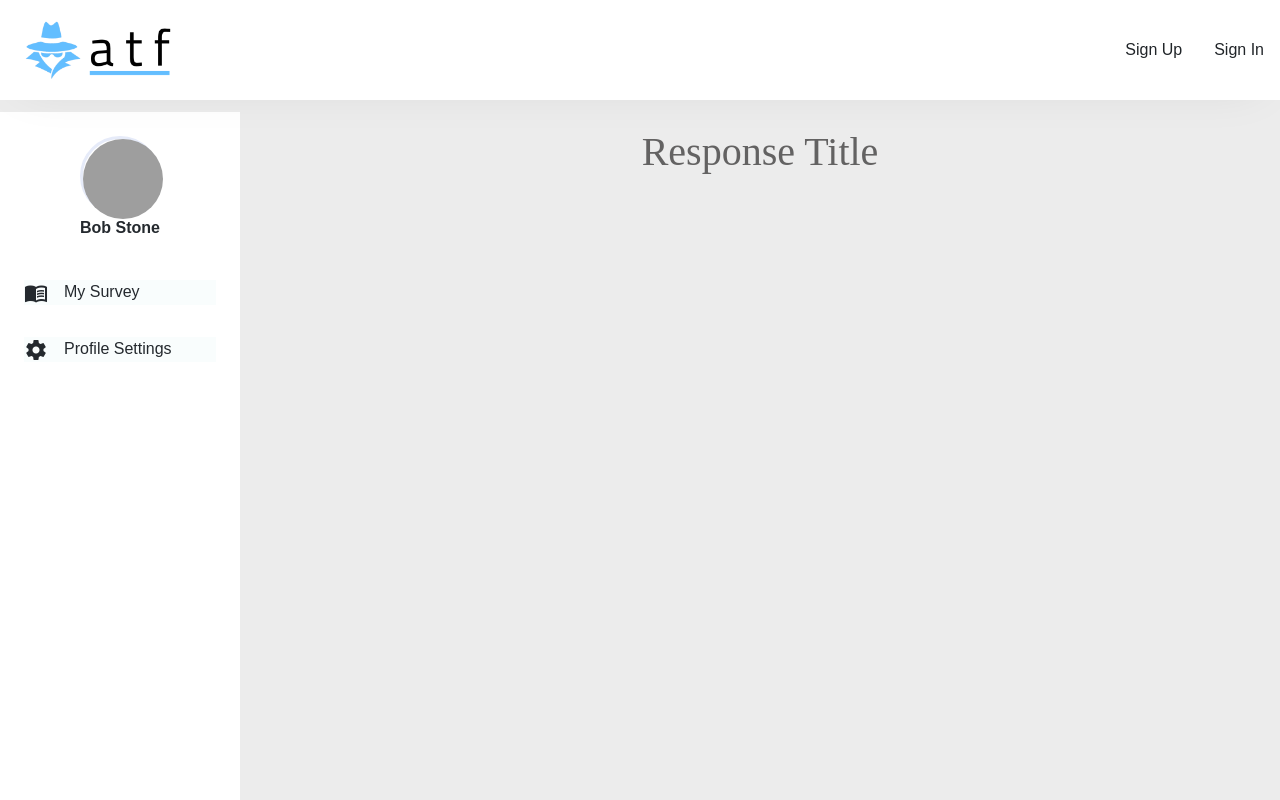
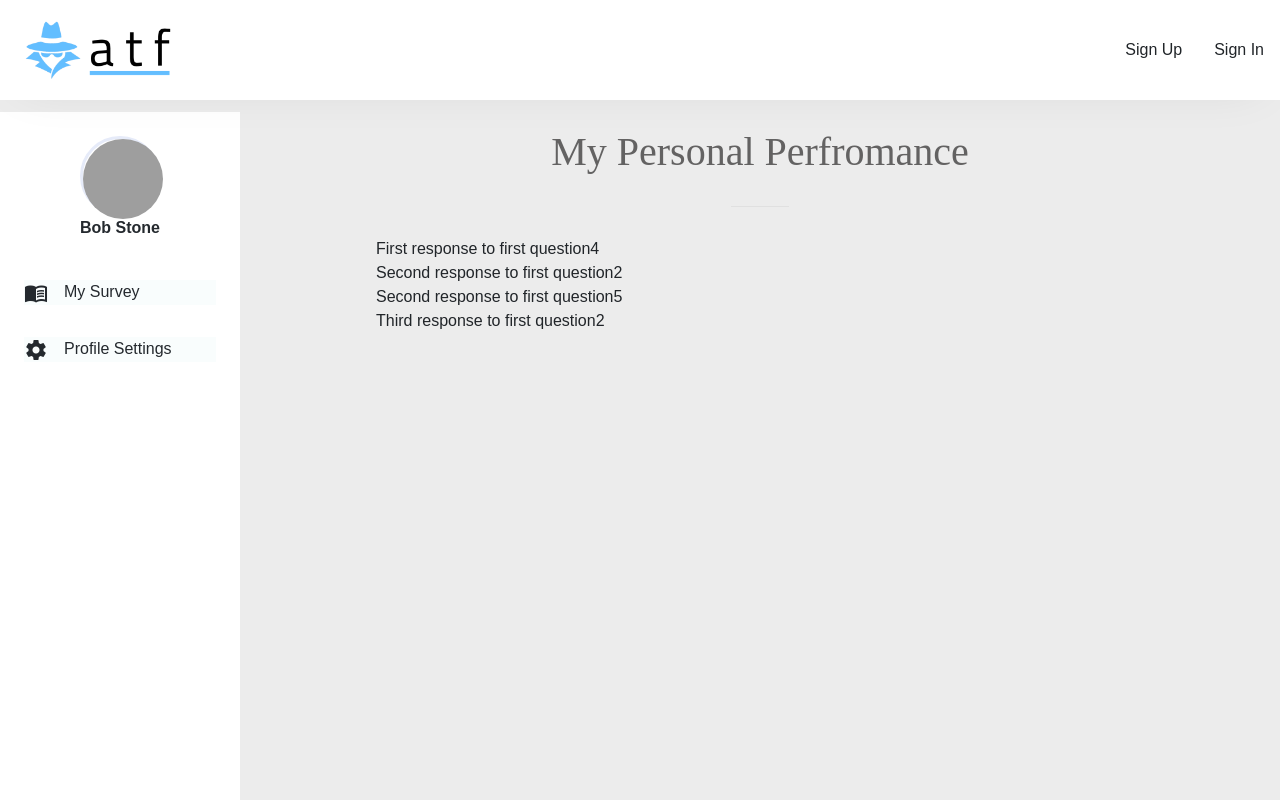
Before and after one commit to labseu2-anonymous-team-feedback/FE, a React (Create React App) app: page /response in a window 1280 px wide. Built offline with nearby package versions, Linux system fonts and the light colour scheme; grey boxes are pictures that could not be loaded; a web font is replaced by a local one.

Commit message:
seed data into result component

```diff
--- /dev/null
+++ b/public/feedback.json
@@ -0,0 +1,34 @@
+{
+  "data": {
+    "getSurveyFeedback": [
+      {
+        "id": "dbe9ce84-3816-4086-99c1-24dae9ae2ee8",
+        "surveyId": "a0ed0c14-3f16-40fb-b345-3e2013394038",
+        "questionId": "c5e83dd5-7870-4848-9f81-fb4a66aa7c8c",
+        "comment": "First response to first question",
+        "rating": 4
+      },
+      {
+        "id": "5f9c7d8d-66f5-4e06-a908-f6fa35952b06",
+        "surveyId": "a0ed0c14-3f16-40fb-b345-3e2013394038",
+        "questionId": "e794bbb9-81a4-49d0-b023-644b4bddce1f",
+        "comment": "Second response to first question",
+        "rating": 2
+      },
+      {
+        "id": "f3f81053-ef20-4b41-ab14-0324a49ee09b",
+        "surveyId": "a0ed0c14-3f16-40fb-b345-3e2013394038",
+        "questionId": "5166a28a-2876-4173-bed8-2e3357c02d15",
+        "comment": "Third response to first question",
+        "rating": 2
+      },
+      {
+        "id": "44136535-46bb-4cfc-bed8-daf818f800b8",
+        "surveyId": "a0ed0c14-3f16-40fb-b345-3e2013394038",
+        "questionId": "e794bbb9-81a4-49d0-b023-644b4bddce1f",
+        "comment": "Second response to first question",
+        "rating": 5
+      }
+    ]
+  }
+}
--- /dev/null
+++ b/public/survey.json
@@ -0,0 +1,27 @@
+{
+  "data": {
+    "getUserSurveys": [
+      {
+        "id": "a0ed0c14-3f16-40fb-b345-3e2013394038",
+        "title": "My Personal Perfromance",
+        "questions": [
+          {
+            "id": "c5e83dd5-7870-4848-9f81-fb4a66aa7c8c",
+            "question": "how do I behave in public",
+            "type": "text"
+          },
+          {
+            "id": "e794bbb9-81a4-49d0-b023-644b4bddce1f",
+            "question": "how does my code look",
+            "type": "rating"
+          },
+          {
+            "id": "5166a28a-2876-4173-bed8-2e3357c02d15",
+            "question": "Should I go for lunch",
+            "type": "rating"
+          }
+        ]
+      }
+    ]
+  }
+}
--- a/src/components/response/Response.jsx
+++ b/src/components/response/Response.jsx
@@ -1,24 +1,46 @@
 import React, { Component } from 'react';
 import { Container, MainContainer } from './ResponseStyles';
 import SideBar from '../common/Sidebar';
+import Divider from '../../styles/Divider';
+import ResultSort from './ResultSort';
 
 
 class Response extends Component {
   constructor(props) {
     super(props);
+    this.state = {
+      selectedSurvey: {},
+      answers: {},
+    };
+  }
 
-    this.state = {};
+  componentDidMount() {
+    Promise.all([
+      fetch(`${process.env.PUBLIC_URL || ''}/survey.json`),
+      fetch(`${process.env.PUBLIC_URL || ''}/feedback.json`),
+    ])
+      .then((responses) => Promise.all(responses.map((resp) => resp.json())))
+      .then(([survey, feedback]) => {
+        const surveyFeedback = feedback.data.getSurveyFeedback;
+        this.setState({ answers: surveyFeedback });
+        const userSurvey = survey.data.getUserSurveys;
+        this.setState({ selectedSurvey: userSurvey[0] });
+      });
   }
 
   render() {
+    const { answers } = this.state;
+    const { selectedSurvey } = this.state;
+    const { title, questions } = selectedSurvey;
     return (
       <MainContainer>
         <SideBar />
         <Container className="container">
           <h1 className="text-center create-survey-title f-1">
-            Response Title
+            {title}
           </h1>
-
+          <Divider size={30} />
+          {questions && answers !== {} && <ResultSort question={questions} answers={answers} />}
         </Container>
       </MainContainer>
 
--- /dev/null
+++ b/src/components/response/ResultSort.jsx
@@ -0,0 +1,42 @@
+import React, { Component } from 'react';
+
+
+class ResultSort extends Component {
+  constructor(props) {
+    super(props);
+    this.state = {};
+  }
+
+  render() {
+    const { answers } = this.props;
+    const { question } = this.props;
+    const processedData = (arr1, arr2) => {
+      const sortData = [];
+      arr1.map((ques) => arr2.map((ans) => {
+        if (ques.id === ans.questionId) {
+          sortData.push({
+            ...ques,
+            surveyId: ans.surveyId,
+            questionId: ques.id,
+            answerId: ans.id,
+            comment: ans.comment,
+            rating: ans.rating,
+          });
+        }
+      }));
+      return sortData;
+    };
+
+    const sortedAnswers = processedData(question, answers);
+    return (
+      sortedAnswers.map((ans) => (
+        <div key={ans.answerId}>
+          {ans.comment}
+          {ans.rating}
+        </div>
+      ))
+    );
+  }
+}
+
+export default ResultSort;
```
